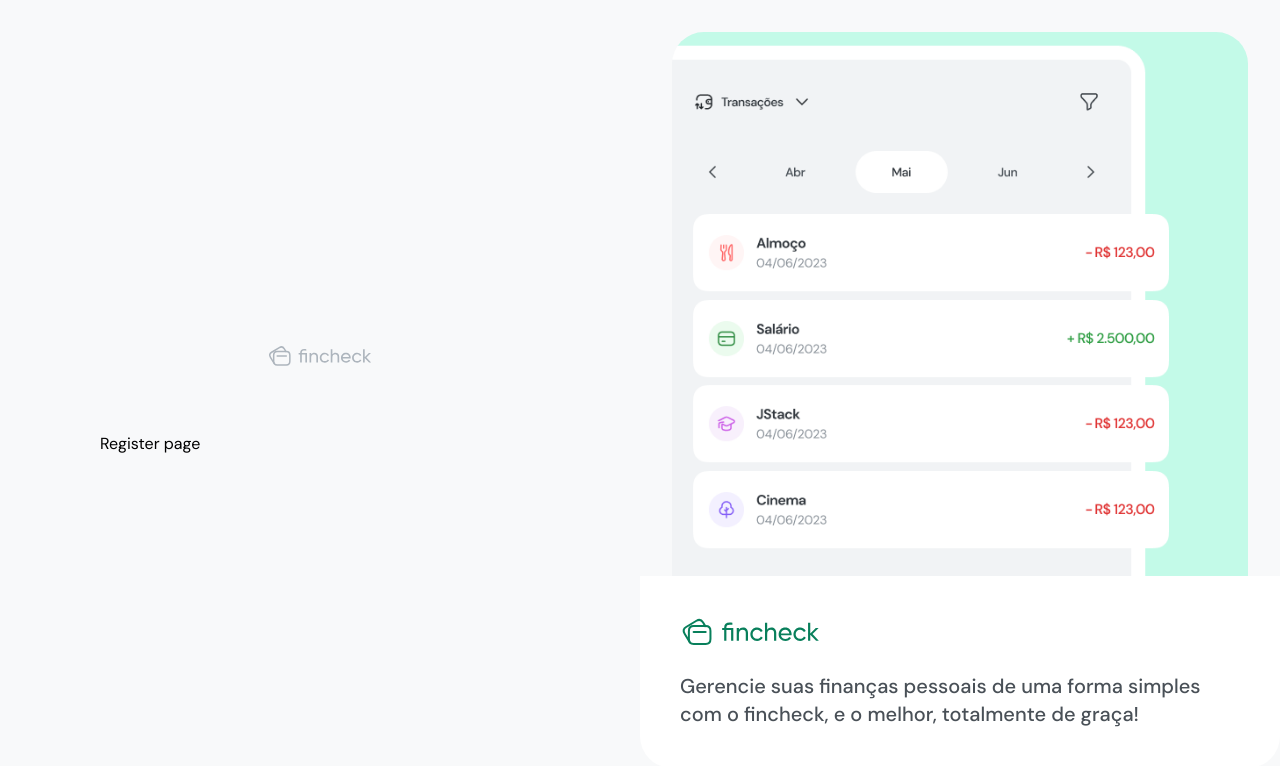
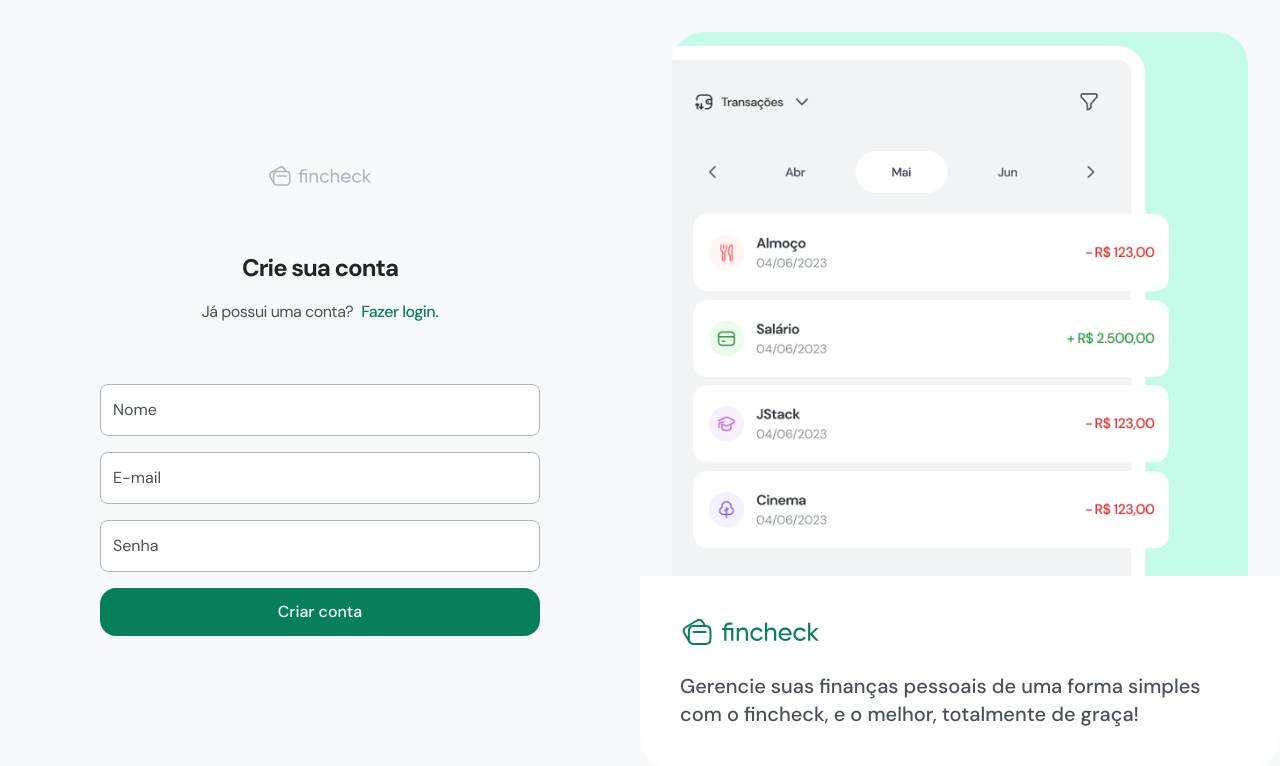
Before and after one commit to odanielchristopher/fincheck, a React (Vite) app in the folder frontend/: page /register in a window 1280 px wide. Shown: the top 766 px of the page. Built offline with nearby package versions, Linux system fonts and the light colour scheme.

Commit message:
feat (front): creating button component

```diff
--- /dev/null
+++ b/frontend/src/views/components/Button.tsx
@@ -0,0 +1,12 @@
+import { ComponentProps } from "react";
+
+interface ButtonProps extends ComponentProps<"button"> {}
+
+export function Button(props: ButtonProps) {
+  return (
+    <button
+      {...props}
+      className="bg-teal-900 hover:bg-teal-800 disabled:bg-gray-100 disabled:text-gray-400 disabled:cursor-not-allowed px-6 h-12 rounded-2xl text-white font-medium transition-all"
+    />
+  );
+}
--- a/frontend/src/views/components/Input.tsx
+++ b/frontend/src/views/components/Input.tsx
@@ -1,6 +1,6 @@
 import { ComponentProps } from "react";
 
-interface InputProps extends ComponentProps<"input"> {
+interface InputProps extends ComponentProps<'input'> {
   name: string;
 }
 
--- a/frontend/src/views/pages/Login/index.tsx
+++ b/frontend/src/views/pages/Login/index.tsx
@@ -1,32 +1,36 @@
 import { Link } from "react-router-dom";
+import { Button } from "../../components/Button";
 import { Input } from "../../components/Input";
 
 export function Login() {
   return (
-    <div>
+    <>
       <header className="flex flex-col items-center gap-4">
-        <h1 className="text-2xl font-bold text-gray-900 tracking-[-1px]">Entre em sua conta</h1>
+        <h1 className="text-2xl font-bold text-gray-900 tracking-[-1px]">
+          Entre em sua conta
+        </h1>
 
         <p className="space-x-2">
-          <span className="text-gray-700 tracking-[-0.5px]">Novo por aqui?</span>
-          <Link to="/register" className="text-teal-900 font-medium tracking-[-0.5px]">Crie uma conta.</Link>
+          <span className="text-gray-700 tracking-[-0.5px]">
+            Novo por aqui?
+          </span>
+          <Link
+            to="/register"
+            className="text-teal-900 font-medium tracking-[-0.5px]"
+          >
+            Crie uma conta.
+          </Link>
         </p>
       </header>
 
       <form action="" className="mt-[60px] flex flex-col gap-4">
-        <Input
-          type="email"
-          name="email"
-          placeholder="E-mail"
-        />
-        <Input
-          type="password"
-          name="passsword"
-          placeholder="Senha"
-        />
+        <Input type="email" name="email" placeholder="E-mail" />
+        <Input type="password" name="passsword" placeholder="Senha" />
 
-        <button type="submit" className="mt-2">Entrar</button>
+        <Button type="submit" className="mt-2">
+          Entrar
+        </Button>
       </form>
-    </div>
+    </>
   );
 }
--- a/frontend/src/views/pages/Register/index.tsx
+++ b/frontend/src/views/pages/Register/index.tsx
@@ -1,3 +1,37 @@
+import { Link } from "react-router-dom";
+import { Button } from "../../components/Button";
+import { Input } from "../../components/Input";
+
 export function Register() {
-  return <h1>Register page</h1>;
+  return (
+    <>
+      <header className="flex flex-col items-center gap-4 text-center">
+        <h1 className="text-2xl font-bold text-gray-900 tracking-[-1px]">
+          Crie sua conta
+        </h1>
+
+        <p className="space-x-2">
+          <span className="text-gray-700 tracking-[-0.5px]">
+            Já possui uma conta?
+          </span>
+          <Link
+            to="/login"
+            className="text-teal-900 font-medium tracking-[-0.5px]"
+          >
+            Fazer login.
+          </Link>
+        </p>
+      </header>
+
+      <form action="" className="mt-[60px] flex flex-col gap-4">
+        <Input type="text" name="name" placeholder="Nome" />
+        <Input type="email" name="email" placeholder="E-mail" />
+        <Input type="password" name="passsword" placeholder="Senha" />
+
+        <Button type="submit" className="mt-2">
+          Criar conta
+        </Button>
+      </form>
+    </>
+  );
 }
```
